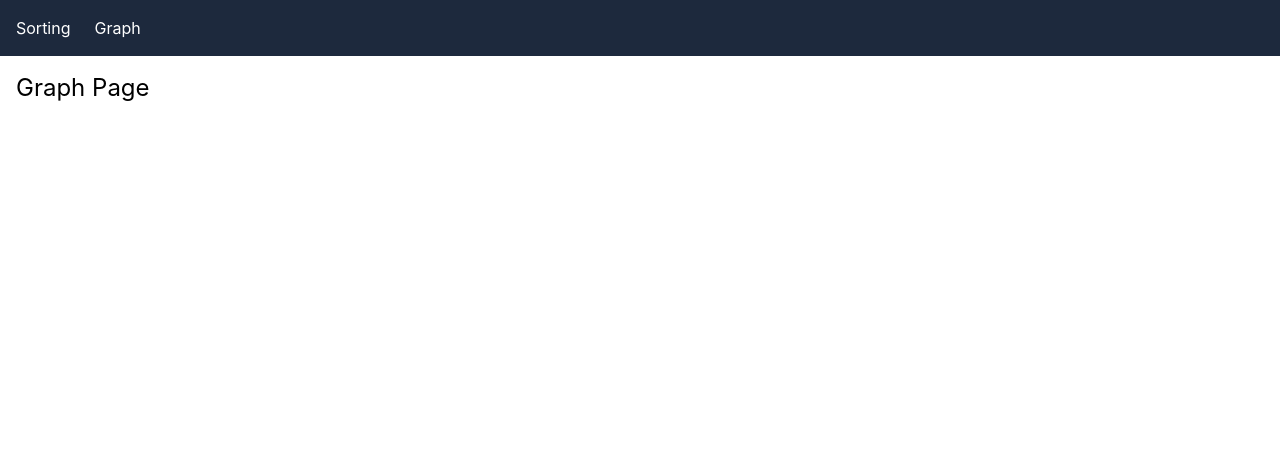
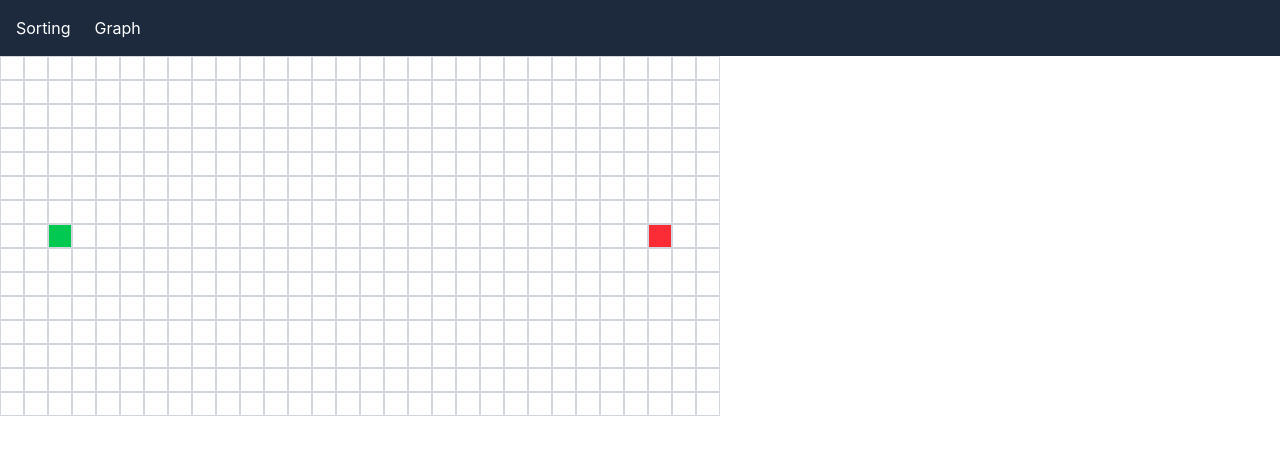
Before and after one commit to rlg0013/algo-visualizer, a React (Vite) app: page /graph in a window 1280 px wide. Shown: the top 454 px of the page. Built offline with nearby package versions, Linux system fonts and the light colour scheme.

Commit message:
interactive grid

```diff
--- /dev/null
+++ b/src/components/Grid.jsx
@@ -0,0 +1,46 @@
+import { useRef } from 'react'
+
+function Grid({ grid, onCellUpdate }) {
+  const isDragging = useRef(false)
+
+  function handleMouseDown(row, col) {
+    isDragging.current = true
+    onCellUpdate(row, col)
+  }
+
+  function handleMouseEnter(row, col) {
+    if (isDragging.current) {
+      onCellUpdate(row, col)
+    }
+  }
+
+  function handleMouseUp() {
+    isDragging.current = false
+  }
+
+  return (
+    <div onMouseUp={handleMouseUp}>
+      {grid.map((row, rowIndex) => (
+        <div key={rowIndex} className="flex">
+          {row.map((cell, colIndex) => {
+            let colorClass = "bg-white"
+            if (cell.type === "wall") colorClass = "bg-gray-800"
+            else if (cell.type === "start") colorClass = "bg-green-500"
+            else if (cell.type === "end") colorClass = "bg-red-500"
+
+            return (
+              <div
+                key={colIndex}
+                onMouseDown={() => handleMouseDown(rowIndex, colIndex)}
+                onMouseEnter={() => handleMouseEnter(rowIndex, colIndex)}
+                className={`w-6 h-6 border border-gray-300 ${colorClass}`}
+              ></div>
+            )
+          })}
+        </div>
+      ))}
+    </div>
+  )
+}
+
+export default Grid
--- a/src/pages/GraphPage.jsx
+++ b/src/pages/GraphPage.jsx
@@ -1,5 +1,57 @@
+import { useState } from 'react'
+import Grid from '../components/Grid'
+
+function createInitialGrid(rows, cols) {
+  const grid = Array.from({ length: rows }, (_, rowIndex) =>
+    Array.from({ length: cols }, (_, colIndex) => ({
+      type: "empty",
+      row: rowIndex,
+      col: colIndex,
+    }))
+  )
+
+  const startRow = Math.floor(rows / 2)
+
+  grid[startRow][2] = {
+    ...grid[startRow][2],
+    type: "start"
+  }
+
+  grid[startRow][cols - 3] = {
+    ...grid[startRow][cols - 3],
+    type: "end"
+  }
+
+  return grid
+}
+
 function GraphPage() {
-  return <h1 className="text-2xl p-4">Graph Page</h1>
+  const [grid, setGrid] = useState(() => createInitialGrid(15, 30))
+
+  function handleCellUpdate(row, col) {
+    setGrid(prevGrid => {
+      const cell = prevGrid[row][col]
+      if (cell.type === "start" || cell.type === "end") {
+        return prevGrid
+      }
+
+      const newGrid = [...prevGrid]
+      const newRow = [...newGrid[row]]
+
+      newRow[col] = {
+        ...newRow[col],
+        type: newRow[col].type === "wall" ? "empty" : "wall"
+      }
+      newGrid[row] = newRow
+      return newGrid
+    })
+  }
+
+  return (
+    <div>
+      <Grid grid={grid} onCellUpdate={handleCellUpdate} />
+    </div>
+  )
 }
 
 export default GraphPage
```
